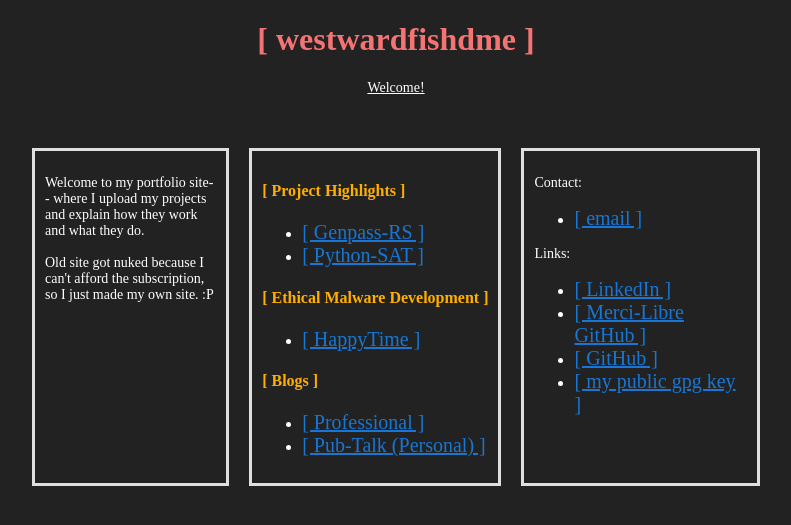
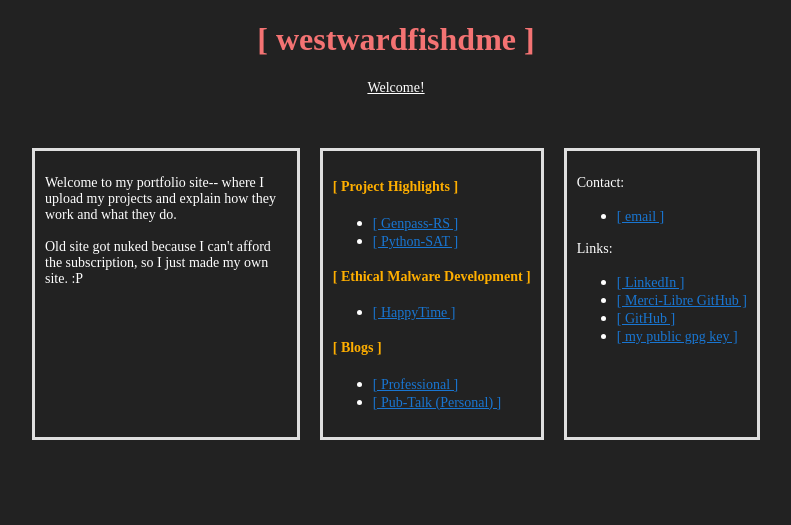
Before and after one commit to westwardfishdme/westwardfishdme.github.io, a Jekyll site: the page index.html, which Jekyll copies as it is, in a window 1280 px wide. Shown: the top 525 px of the page, without its empty margins (244-1035 px from the left). Built offline with Jekyll 4.4.1, drawn with Linux system fonts in a browser that asks for light colours.

Commit message:
improved web formatting

```diff
--- a/assets/css/main.css
+++ b/assets/css/main.css
@@ -25,7 +25,7 @@
 /* Links */
 a {
 	color: #1976d2;
-	font-size: 20px;
+	font-size: 14px;
 }
 a:link {
 	color: #1976d2;
@@ -35,6 +35,7 @@
 }
 h4 {
 	color: #ffaf00;
+	font-size: 14px;
 }
 
 /* Classes */
```
